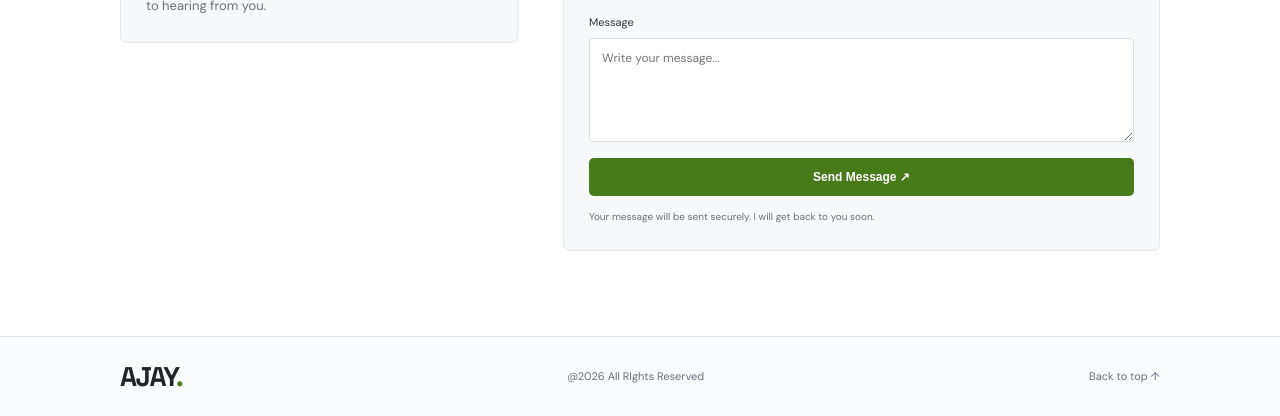
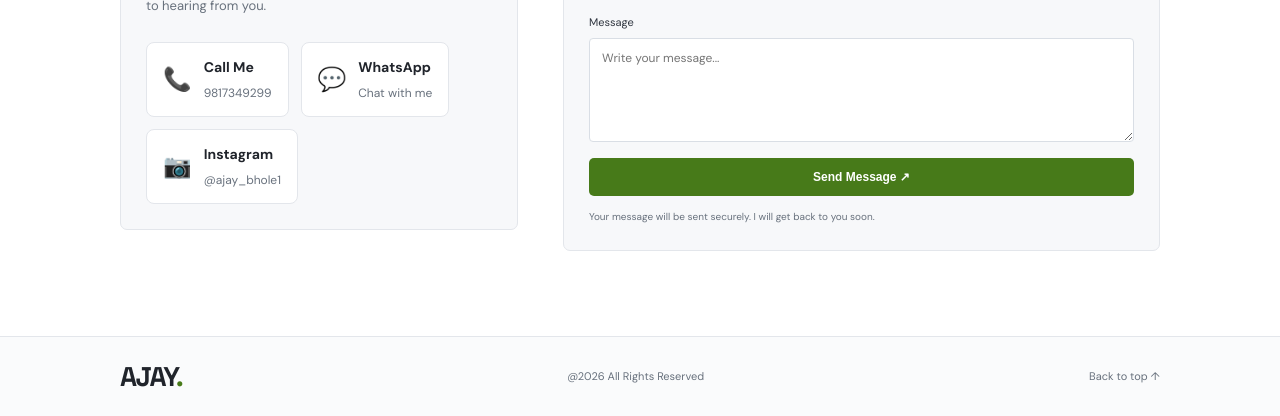
Before and after one commit to techazayin/ajaybholeportfolio, a plain HTML site: page contact.html in a window 1280 px wide. Shown: the part 588-1004 px from the top of the page. Drawn offline with Linux system fonts and the light colour scheme.

Commit message:
Update contact.html

```diff
--- a/contact.html
+++ b/contact.html
@@ -1,3 +1,4 @@
+
 <!DOCTYPE html>
 <html lang="en">
 <head>
@@ -5,16 +6,65 @@
   <meta name="viewport" content="width=device-width, initial-scale=1.0">
   <meta name="description" content="Ajay — BCA student, web developer and designer.">
   <title>Contact | Ajay Portfolio</title>
+
   <link rel="preconnect" href="https://fonts.googleapis.com">
   <link rel="preconnect" href="https://fonts.gstatic.com" crossorigin>
   <link href="https://fonts.googleapis.com/css2?family=DM+Sans:wght@400;500;600;700&family=Space+Grotesk:wght@500;600;700&display=swap" rel="stylesheet">
+
   <link rel="stylesheet" href="style.css">
+
+  <style>
+    .social-contact {
+      display: flex;
+      flex-wrap: wrap;
+      gap: 12px;
+      margin-top: 25px;
+    }
+
+    .social-contact a {
+      display: flex;
+      align-items: center;
+      gap: 12px;
+      padding: 13px 16px;
+      border: 1px solid var(--border);
+      border-radius: 8px;
+      text-decoration: none;
+      color: var(--text);
+      background: var(--background);
+      transition: 0.3s ease;
+    }
+
+    .social-contact a:hover {
+      border-color: var(--accent);
+      transform: translateY(-3px);
+    }
+
+    .social-icon {
+      font-size: 23px;
+    }
+
+    .social-contact h3 {
+      font-size: 14px;
+      margin: 0 0 3px;
+    }
+
+    .social-contact p {
+      font-size: 12px;
+      color: var(--muted);
+      margin: 0;
+    }
+  </style>
 </head>
+
 <body id="top" data-page="contact">
+
 <header class="site-header">
   <nav class="nav container">
     <a class="logo" href="index.html">AJAY<span>.</span></a>
-    <button class="menu-toggle" id="menu-toggle" aria-label="Open menu" aria-expanded="false">☰</button>
+
+    <button class="menu-toggle" id="menu-toggle"
+      aria-label="Open menu" aria-expanded="false">☰</button>
+
     <ul class="nav-links" id="nav-links">
       <li><a href="index.html" data-page="home">Home</a></li>
       <li><a href="about.html" data-page="about">About</a></li>
@@ -24,30 +74,118 @@
     </ul>
   </nav>
 </header>
+
 <main>
+
 <section class="inner-hero container">
-  <p class="eyebrow">04 / GET IN TOUCH</p><h1>Contact <span>Me.</span></h1>
-  <p class="intro">Have a question, project idea or opportunity? Send me a message.</p>
+  <p class="eyebrow">04 / GET IN TOUCH</p>
+  <h1>Contact <span>Me.</span></h1>
+  <p class="intro">
+    Have a question, project idea or opportunity? Send me a message.
+  </p>
 </section>
+
 <section class="section container contact-section">
-  <div class="content-panel"><h2>Let's connect.</h2><p>I am open to learning opportunities, collaborations and conversations about technology and design.</p><p>Fill out the form and send me a message. I look forward to hearing from you.</p></div>
+
+  <div class="content-panel">
+
+    <h2>Let's connect.</h2>
+
+    <p>
+      I am open to learning opportunities, collaborations and conversations about technology and design.
+    </p>
+
+    <p>
+      Fill out the form and send me a message. I look forward to hearing from you.
+    </p>
+
+    <!-- Social Contact Links -->
+
+    <div class="social-contact">
+
+      <a href="tel:+919817349299">
+        <span class="social-icon">📞</span>
+        <div>
+          <h3>Call Me</h3>
+          <p>9817349299</p>
+        </div>
+      </a>
+
+      <a href="https://wa.me/919817349299" target="_blank" rel="noopener noreferrer">
+        <span class="social-icon">💬</span>
+        <div>
+          <h3>WhatsApp</h3>
+          <p>Chat with me</p>
+        </div>
+      </a>
+
+      <a href="https://www.instagram.com/ajay_bhole1/" target="_blank" rel="noopener noreferrer">
+        <span class="social-icon">📷</span>
+        <div>
+          <h3>Instagram</h3>
+          <p>@ajay_bhole1</p>
+        </div>
+      </a>
+
+    </div>
+
+  </div>
+
+  <!-- Contact Form -->
+
   <form class="contact-form" id="contact-form">
+
     <div class="form-row">
-      <div class="form-group"><label for="name">Name</label><input id="name" name="name" type="text" placeholder="Your name" required></div>
-      <div class="form-group"><label for="email">Email</label><input id="email" name="email" type="email" placeholder="Your email" required></div>
+
+      <div class="form-group">
+        <label for="name">Name</label>
+        <input id="name" name="name" type="text"
+          placeholder="Your name" required>
+      </div>
+
+      <div class="form-group">
+        <label for="email">Email</label>
+        <input id="email" name="email" type="email"
+          placeholder="Your email" required>
+      </div>
+
     </div>
-    <div class="form-group"><label for="subject">Subject</label><input id="subject" name="subject" type="text" placeholder="Subject" required></div>
-    <div class="form-group"><label for="message">Message</label><textarea id="message" name="message" rows="5" placeholder="Write your message..." required></textarea></div>
-    <button class="button primary submit-button" type="submit">Send Message ↗</button>
-    <p class="form-status" id="form-status" role="status" aria-live="polite">Your message will be sent securely. I will get back to you soon.</p>
+
+    <div class="form-group">
+      <label for="subject">Subject</label>
+      <input id="subject" name="subject" type="text"
+        placeholder="Subject" required>
+    </div>
+
+    <div class="form-group">
+      <label for="message">Message</label>
+      <textarea id="message" name="message" rows="5"
+        placeholder="Write your message..." required></textarea>
+    </div>
+
+    <button class="button primary submit-button" type="submit">
+      Send Message ↗
+    </button>
+
+    <p class="form-status" id="form-status"
+      role="status" aria-live="polite">
+      Your message will be sent securely. I will get back to you soon.
+    </p>
+
   </form>
+
 </section>
 </main>
-<footer class="footer"><div class="container footer-inner">
-  <a class="logo" href="index.html">AJAY<span>.</span></a>
-  <p>@2026 All RIghts Reserved</p>
-  <a href="#top">Back to top ↑</a>
-</div></footer>
+
+<footer class="footer">
+  <div class="container footer-inner">
+    <a class="logo" href="index.html">AJAY<span>.</span></a>
+    <p>@2026 All Rights Reserved</p>
+    <a href="#top">Back to top ↑</a>
+  </div>
+</footer>
+
 <script src="script.js"></script>
+
 </body>
 </html>
```
